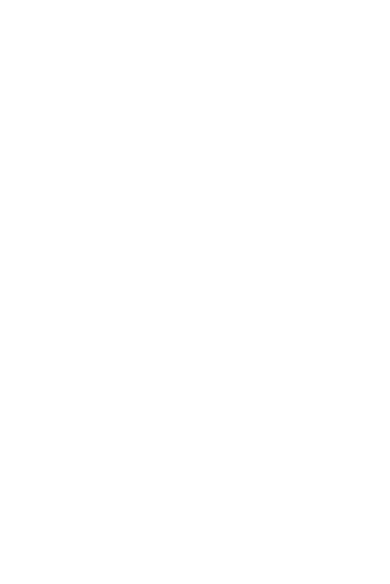
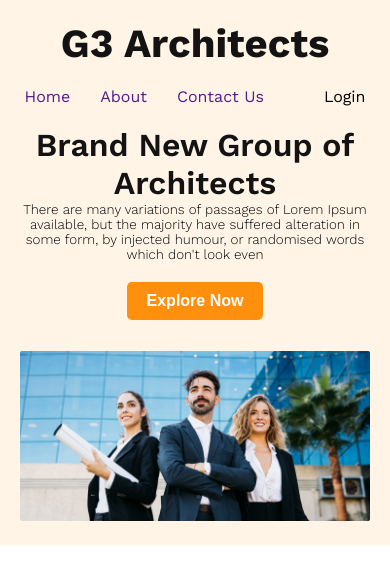
Before and after one commit to amd142457/g3-architecs, a plain HTML site: page index.html in a window 390 px wide. Drawn offline with nearby package versions, Linux system fonts and the light colour scheme.

Commit message:
Update: CSS stylings and responsive mobail

```diff
--- a/index.html
+++ b/index.html
@@ -6,7 +6,45 @@
     <title>Website</title>
     <link rel="stylesheet" href="style.css">
 </head>
-<body>
+<body class="work-sans-font">
+    <header>
+    <section class="header-container">
+        <nav class="navber">
+        <h2 class="title">G3 Architects</h2>
+        <div class="list-contant">
+            <ul class="display-flex">
+                <li> <a href="" class="list-item">Home</a></li>
+                <li> <a href="" class="list-item">About</a></li>
+                <li> <a href="" class="list-item">Contact Us</a></li>
+                <li> <a href="" class="list-item"></a>Login</li>
+            </ul>
+        </div>
+
+
+    </nav>
+
+        <div class="brand-taxt">
+            <h1 class="dark-1">
+                Brand New
+                Group of Architects
+
+            </h1>
+            <p class="dark-3">There are many variations of passages of Lorem Ipsum available, but the majority have suffered alteration in some form, by injected humour, or randomised words which don't look even</p>
+            <button class="btn">Explore Now</button>
+        </div>
+        <img src="images/banner.png" alt="" class="benner">
+
+
+
+
+    </section>
+    </header>
+    <main>
+
+    </main>
+    <footer>
+
+    </footer>
 
 </body>
 </html>
--- a/style.css
+++ b/style.css
@@ -0,0 +1,137 @@
+@import url('https://fonts.googleapis.com/css2?family=Work+Sans:ital,wght@0,100..900;1,100..900&display=swap');
+
+.work-sans-font {
+  font-family: "Work Sans", sans-serif;
+  font-optical-sizing: auto;
+  font-weight: 400;
+  font-style: normal;
+  /* max-width: 100vw;
+  max-height: 100vh; */
+
+}
+*{
+    margin: 0;
+    padding: 0;
+    box-sizing: border-box;
+}
+header{
+     width: 100%;
+    background-color: rgba(255, 144, 14, 0.1);
+
+}
+.header-container{
+    width: 1100px;
+    margin: 0 auto;
+    padding: 20px;
+
+}
+.display-flex{
+    display: flex;
+}
+.dark-1{
+    color: #131313;
+}
+dark-3{
+    color: #727272;
+}
+
+
+
+.navber{
+    display: flex;
+    justify-content: space-between;
+    align-items: center;
+    /* background-color: aqua; */
+
+
+
+}
+.list-contant .display-flex .list-item{
+    text-decoration: none;
+    margin-right: 30px;
+    color: ar(--Dark 02, rgba(66, 66, 66, 1));
+
+}
+.display-flex li {
+    list-style: none;
+}
+.title{
+    font-size: 2.50rem;
+    font-weight: 700;
+    color: #131313;
+}
+.brand-taxt{
+
+    width: 600px;
+    height: 250px;
+    /* background-color: aqua; */
+    margin: auto;
+    text-align: center;
+}
+.dark-1{
+    font-size: 4rem;
+    font-weight: 600;
+    margin-top: 50px;
+    margin-bottom: 0px;
+}
+.dark-3{
+    font-size: 0.84rem;
+    font-weight: 300;
+}
+.btn{
+    font-size: 1rem;
+    font-weight: 600;
+    color: #FFFFFF;
+    padding: 10px 20px;
+    background-color: #FF900E;
+    border: none;
+    border-radius: 5px;
+    margin-top: 20px;
+}
+.benner{
+    width: 100%;
+    margin-top: 15px;
+}
+@media screen and (max-width: 576px){
+
+    header{
+      width: 100%;
+    background-color: rgba(255, 144, 14, 0.1);
+
+}
+    .header-container{
+    width: 100%;
+
+}
+.brand-taxt{
+
+    width: 100%;
+    height: 210px;
+    /* background-color: aqua; */
+
+    text-align: center;
+}
+.navber{
+    display: flex;
+    flex-direction: column;
+    align-items: center;
+    align-items: center;
+    gap: 20px;
+    /* background-color: aqua; */
+
+
+
+}
+.dark-1{
+    font-size: 2rem;
+    font-weight: 600;
+    margin-top: 20px;
+    margin-bottom: 0px;
+}
+.benner{
+    width: 100%;
+
+}
+
+
+}
```
